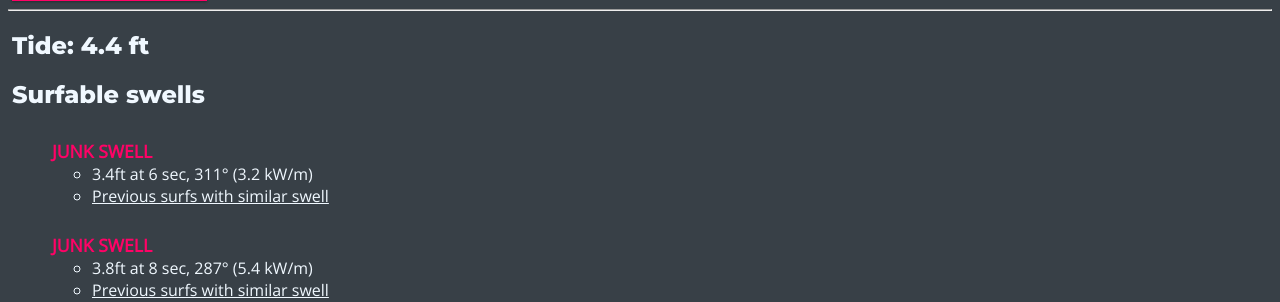
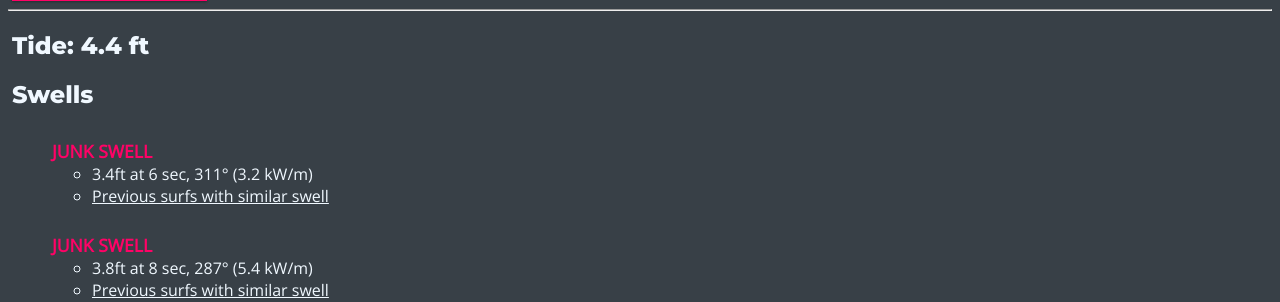
Before and after one commit to kremerica/surfiq, a Django app: template surfinfo/templates/surfinfo/getswells.html in a window 1280 px wide. Shown: the part 213-515 px from the top of the page. Run offline with Django 3.2, Linux system fonts and the light colour scheme; data comes from the database, SQL or seed files in the repository; tables that the repository leaves empty hold one stand-in row (values such as "Sample post"); the template is opened without the code that fills it: values that come from a table or form of the project are taken from there, most other values are stand-ins (such as "Sample title", 1, 10 or a date in 2020); parts of the project's set-up code (start-up, migrations or seed data) failed here and were passed over.

Commit message:
minor typo

```diff
--- a/surfinfo/templates/surfinfo/getswells.html
+++ b/surfinfo/templates/surfinfo/getswells.html
@@ -28,11 +28,11 @@
     <hr>
     <div>
         <h2>Tide: {{ tide.height|floatformat:1 }} ft</h2>
-        <h2>Surfable swells</h2>
+        <h2>Swells</h2>
             {% for each in swells %}
             <ul>
                 {% if each.power > junk_threshold %}
-                    <li class="list_section_header">Swell {{ forloop.counter }}</li>
+                    <li class="list_section_header">Surfable swell {{ forloop.counter }}</li>
                 {% else %}
                     <li class="list_section_header">Junk swell</li>
                 {% endif %}
```
